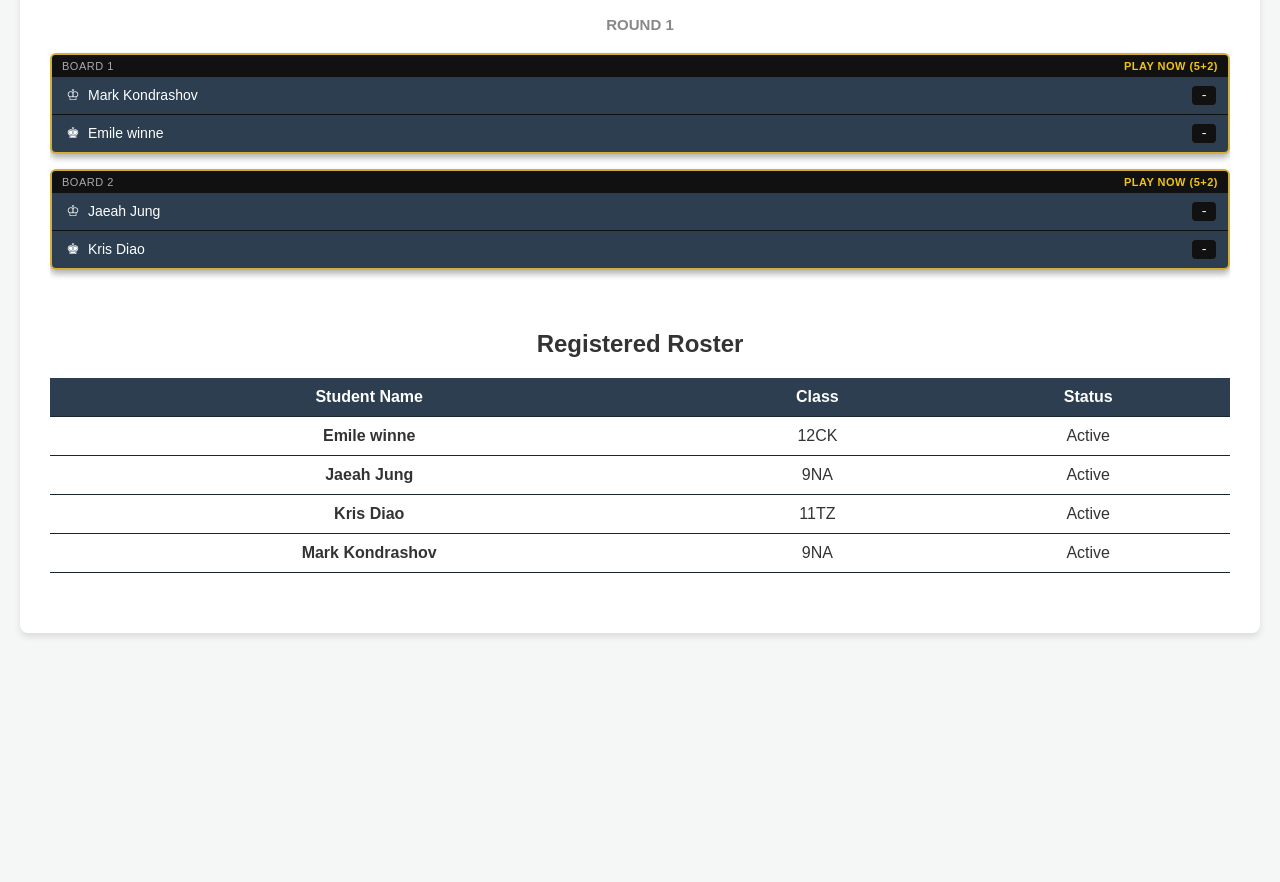
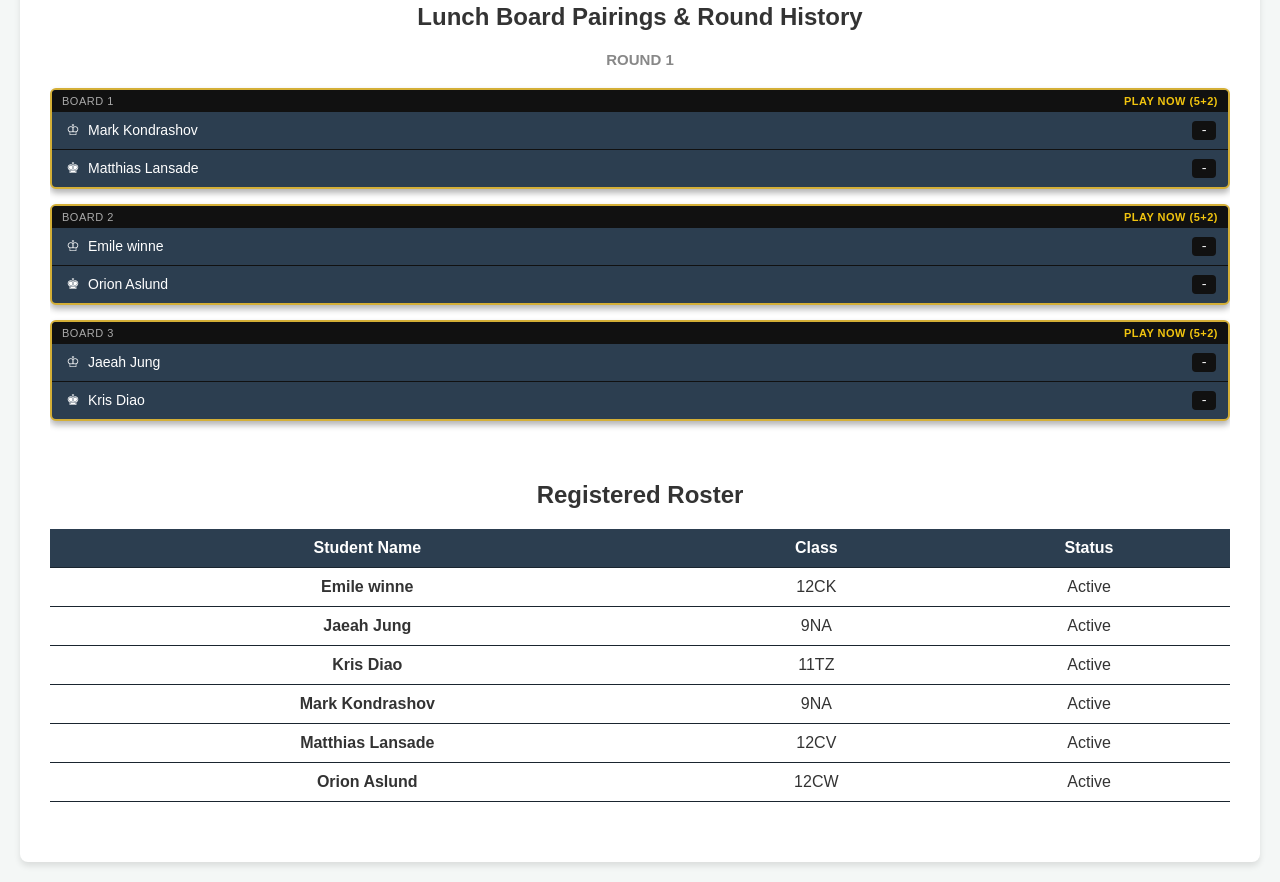
Before and after one commit to MrAtkin/BSN_Chess, a plain HTML site: page index.html in a window 1280 px wide. Shown: the part 477-1359 px from the top of the page. Before the commit the page ends 1130 px from the top, so only its background shows below. Drawn offline with Linux system fonts and the light colour scheme.

Commit message:
Update Chess Swiss standings and pairings

```diff
--- a/index.html
+++ b/index.html
@@ -152,7 +152,7 @@
             <button onclick="toggleDarkMode()">🌙</button>
         </div>
     </div>
-<div id="view-Autumn-2026" class="season-view active"><h2>Swiss Standings &amp; House Points</h2><div class="lp-standings-wrapper" data-season-standings="Autumn-2026" data-max-place="4">
+<div id="view-Autumn-2026" class="season-view active"><h2>Swiss Standings &amp; House Points</h2><div class="lp-standings-wrapper" data-season-standings="Autumn-2026" data-max-place="6">
         <table class="lp-table">
             <thead>
                 <tr>
@@ -206,7 +206,27 @@
                     <td class="col-center">0.0</td>
                     <td class="col-pts">5 House Points</td>
                 </tr>
-            </tbody></table></div><h2>Lunch Board Pairings &amp; Round History</h2><div class="rounds-container"><div class="round-column"><h3>Round 1</h3>
+
+                <tr class="lp-row-hidden extra-row-Autumn-2026">
+                    <td class="col-center">5</td>
+                    <td><span class="lp-player-name">Matthias Lansade</span></td>
+                    <td class="col-center">12CV</td>
+                    <td class="col-center">0 - 0 - 0</td>
+                    <td class="col-center"><strong>0.0</strong></td>
+                    <td class="col-center">0.0</td>
+                    <td class="col-pts">4 House Points</td>
+                </tr>
+
+                <tr class="lp-row-hidden extra-row-Autumn-2026">
+                    <td class="col-center">6</td>
+                    <td><span class="lp-player-name">Orion Aslund</span></td>
+                    <td class="col-center">12CW</td>
+                    <td class="col-center">0 - 0 - 0</td>
+                    <td class="col-center"><strong>0.0</strong></td>
+                    <td class="col-center">0.0</td>
+                    <td class="col-pts">3 House Points</td>
+                </tr>
+            </tbody></table><div id="toggle-btn-Autumn-2026" class="lp-toggle-bar" onclick="toggleStandings('Autumn-2026', 6)">place 5 to 6 &#8964;</div></div><h2>Lunch Board Pairings &amp; Round History</h2><div class="rounds-container"><div class="round-column"><h3>Round 1</h3>
                     <div class="match-card pending-card">
                         <div class="match-header"><span>BOARD 1</span><span><span class="live-tag">PLAY NOW (5+2)</span></span></div>
                         <div class="player-row ">
@@ -214,13 +234,25 @@
                             <span class="score-pill">-</span>
                         </div>
                         <div class="player-row ">
-                            <span><span class="piece-icon">♚</span>Emile winne</span>
+                            <span><span class="piece-icon">♚</span>Matthias Lansade</span>
                             <span class="score-pill">-</span>
                         </div>
                     </div>
 
                     <div class="match-card pending-card">
                         <div class="match-header"><span>BOARD 2</span><span><span class="live-tag">PLAY NOW (5+2)</span></span></div>
+                        <div class="player-row ">
+                            <span><span class="piece-icon">♔</span>Emile winne</span>
+                            <span class="score-pill">-</span>
+                        </div>
+                        <div class="player-row ">
+                            <span><span class="piece-icon">♚</span>Orion Aslund</span>
+                            <span class="score-pill">-</span>
+                        </div>
+                    </div>
+
+                    <div class="match-card pending-card">
+                        <div class="match-header"><span>BOARD 3</span><span><span class="live-tag">PLAY NOW (5+2)</span></span></div>
                         <div class="player-row ">
                             <span><span class="piece-icon">♔</span>Jaeah Jung</span>
                             <span class="score-pill">-</span>
@@ -230,4 +262,4 @@
                             <span class="score-pill">-</span>
                         </div>
                     </div>
-                    </div></div><h2>Registered Roster</h2><table><tr><th>Student Name</th><th>Class</th><th>Status</th></tr><tr><td><strong>Emile winne</strong></td><td>12CK</td><td>Active</td></tr><tr><td><strong>Jaeah Jung</strong></td><td>9NA</td><td>Active</td></tr><tr><td><strong>Kris Diao</strong></td><td>11TZ</td><td>Active</td></tr><tr><td><strong>Mark Kondrashov</strong></td><td>9NA</td><td>Active</td></tr></table></div></div></body></html>
+                    </div></div><h2>Registered Roster</h2><table><tr><th>Student Name</th><th>Class</th><th>Status</th></tr><tr><td><strong>Emile winne</strong></td><td>12CK</td><td>Active</td></tr><tr><td><strong>Jaeah Jung</strong></td><td>9NA</td><td>Active</td></tr><tr><td><strong>Kris Diao</strong></td><td>11TZ</td><td>Active</td></tr><tr><td><strong>Mark Kondrashov</strong></td><td>9NA</td><td>Active</td></tr><tr><td><strong>Matthias Lansade</strong></td><td>12CV</td><td>Active</td></tr><tr><td><strong>Orion Aslund</strong></td><td>12CW</td><td>Active</td></tr></table></div></div></body></html>
```
